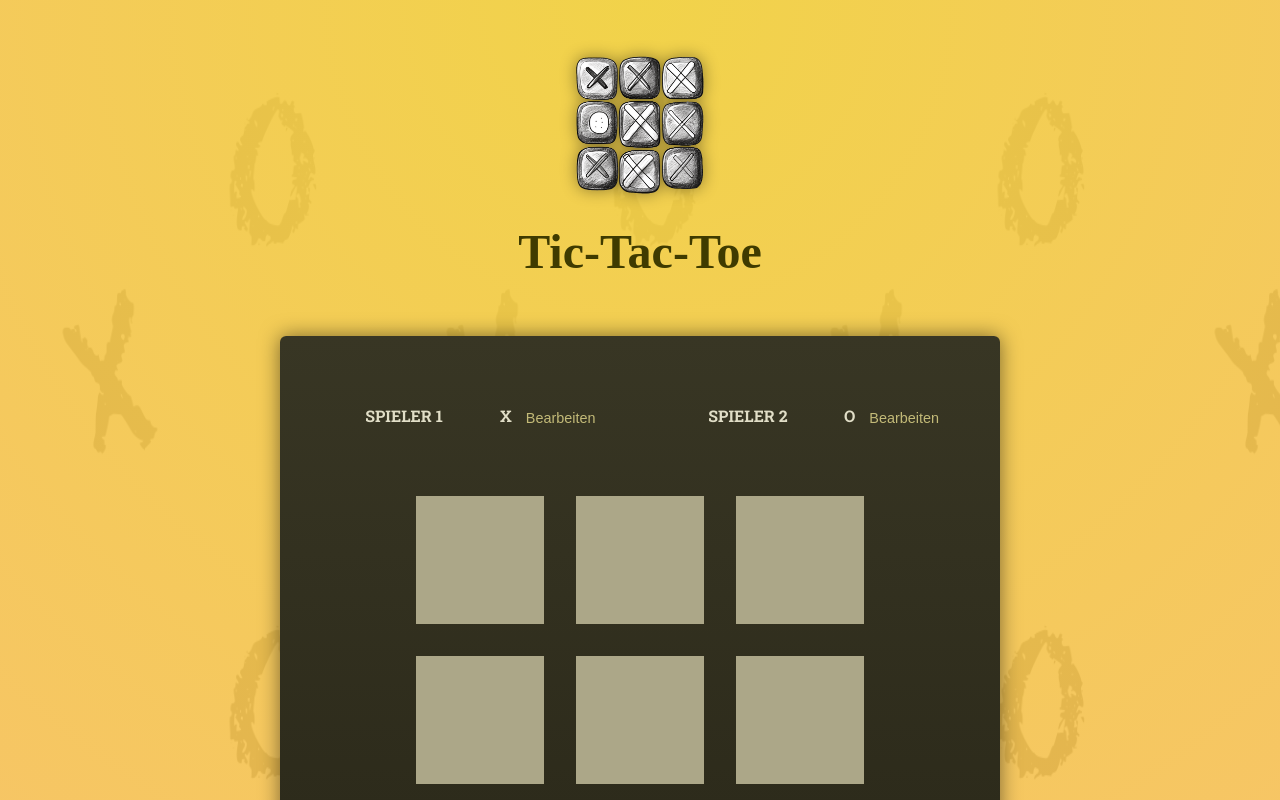
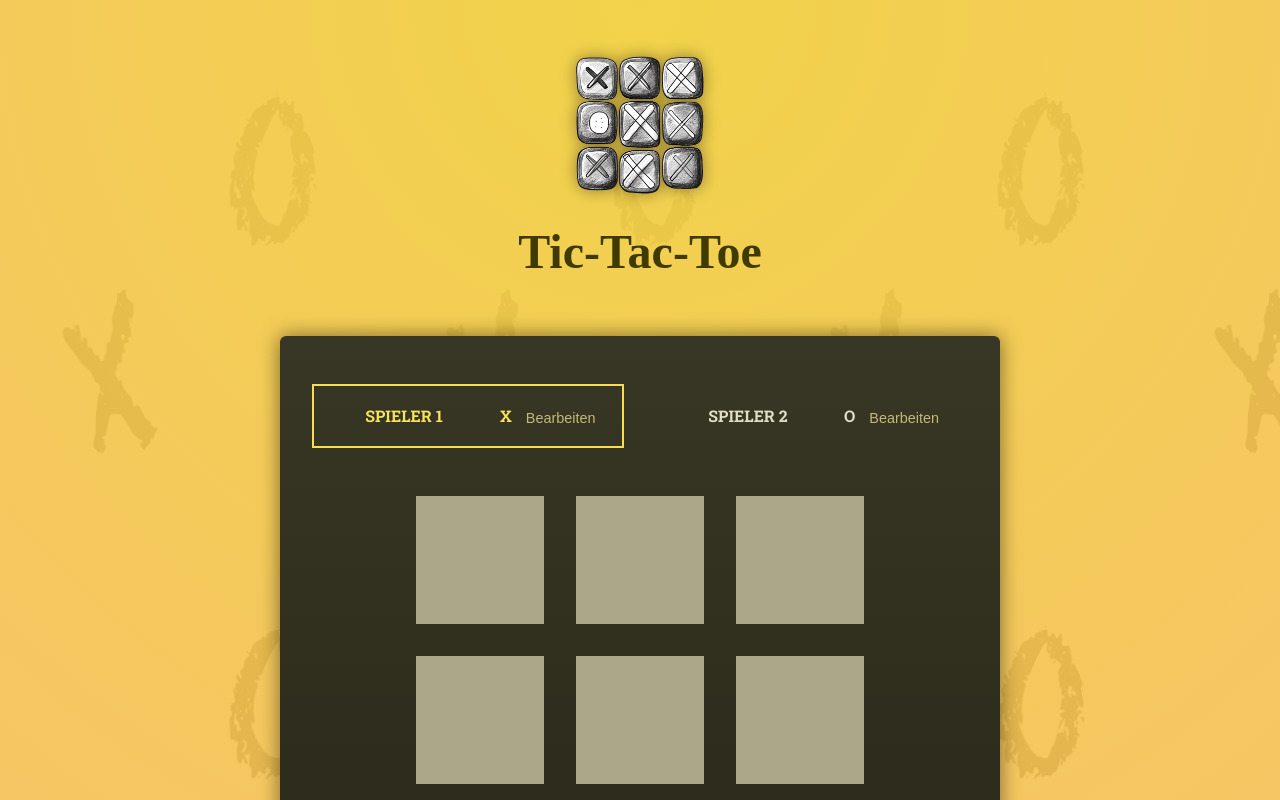
Before and after one commit to SteffZeroEx/React---The-Complete-Guide-2025--incl.-Next.js--Redux-, a React (Vite) app in the folder 07-tic-tac-toe-starting-project/: page / in a window 1280 px wide. Shown: the top 800 px of the page. Built offline with nearby package versions, Linux system fonts and the light colour scheme; a web font is replaced by a local one.

Commit message:
Aktualisiere GameBoard- und Player-Komponenten zur Unterstützung der Spieleraktivität und Spiellogik

```diff
--- a/07-tic-tac-toe-starting-project/src/App.jsx
+++ b/07-tic-tac-toe-starting-project/src/App.jsx
@@ -1,15 +1,22 @@
+import { useState } from "react";
+
 import GameBoard from "./components/GameBoard";
 import Player from "./components/Player";
 
 function App() {
+  const  [activePlayer, setActivePlayer] = useState("X")
+
+  function handleSelectSquare() {
+    setActivePlayer((curActivePlayer) => curActivePlayer === "X" ? "O" : "X");
+  }
   return (
     <main>
       <div id="game-container">
-        <ol id="players">
-          <Player initialName="Spieler 1" symbol="X" />
-          <Player initialName="Spieler 2" symbol="O" />
+        <ol id="players" className="highlight-player">
+          <Player initialName="Spieler 1" symbol="X" isActive={activePlayer === "X"} />
+          <Player initialName="Spieler 2" symbol="O" isActive={activePlayer === "O"}/>
         </ol>
-        <GameBoard/>
+        <GameBoard onSelectSquare={handleSelectSquare} activePlayerSymbol={activePlayer}/>
       </div>
       <p id="log">LOG - Coming Soon...</p>
     </main>
--- a/07-tic-tac-toe-starting-project/src/components/GameBoard.jsx
+++ b/07-tic-tac-toe-starting-project/src/components/GameBoard.jsx
@@ -6,15 +6,17 @@ const initialGameBoard = [
   [null, null, null],
 ];
 
-export default function GameBoard() {
+export default function GameBoard({ onSelectSquare, activePlayerSymbol }) {
   const [gameBoard, setGameBoard] = useState(initialGameBoard);
 
   function handleSelectSquare(rowIndex, coloumnIndex) {
     setGameBoard((prevGameBoard) => {
-      const updatedBoard = [...prevGameBoard.map(innerArray => [...innerArray])];
-      updatedBoard[rowIndex][coloumnIndex] = "X";
+      const updatedBoard = [...prevGameBoard.map((innerArray) => [...innerArray])];
+      updatedBoard[rowIndex][coloumnIndex] = activePlayerSymbol;
       return updatedBoard;
     });
+
+    onSelectSquare();
   }
 
   return (
--- a/07-tic-tac-toe-starting-project/src/components/Player.jsx
+++ b/07-tic-tac-toe-starting-project/src/components/Player.jsx
@@ -1,6 +1,6 @@
 import { useState } from "react";
 
-export default function Player({ initialName, symbol }) {
+export default function Player({ initialName, symbol, isActive }) {
   const [playerName, setPlayerName] = useState(initialName);
   const [isEditing, setIsEditing] = useState(false);
 
@@ -20,7 +20,7 @@ export default function Player({ initialName, symbol }) {
   }
 
   return (
-    <li>
+    <li className={isActive ? 'active' : undefined}>
       <span className="player">
         {editablePlayerName}
         <span className="player-symbol">{symbol}</span>
```
